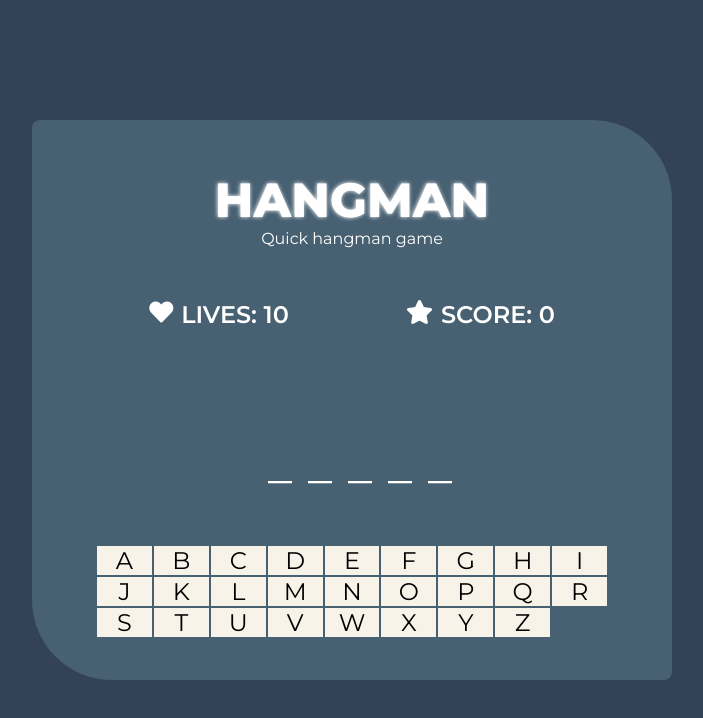
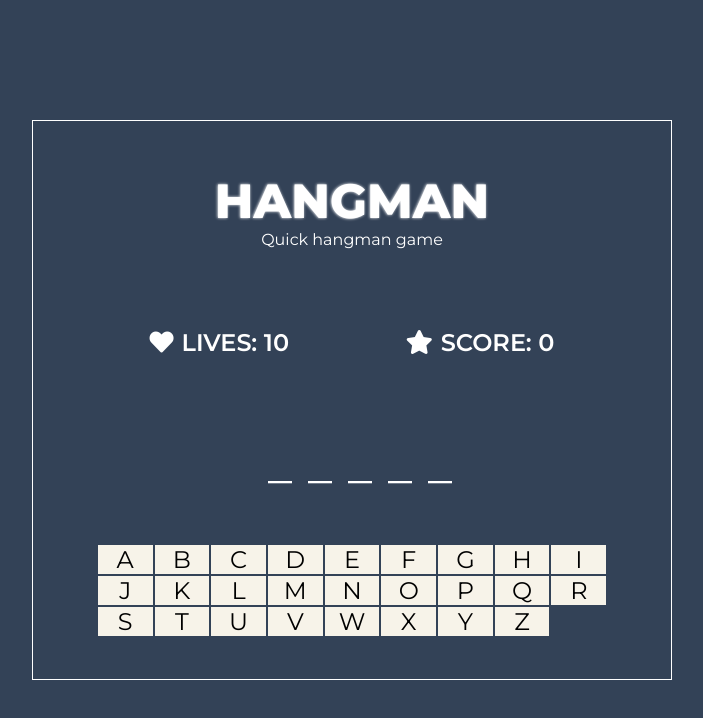
Before and after one commit to Celmaibun/hangman, a plain HTML site: page index.html in a window 1280 px wide. Shown: the whole page, without its empty margins (288-991 px from the left). Drawn offline with Linux system fonts and the light colour scheme.

Commit message:
Add files via upload

```diff
--- a/style.css
+++ b/style.css
@@ -17,8 +17,8 @@ body {
 }
 /*LOSE*/
 .lose {
-  width: 50%;
-  height: 70%;
+  width: calc(50% + 1px);
+  height: calc(70% + 1px);
   position: absolute;
   top: 50%;
   left: 50%;
@@ -26,7 +26,6 @@ body {
   display: flex;
   justify-content: center;
   align-items: center;
-  border-radius: 0.5rem 5rem 0.5rem 5rem;
   z-index: 999;
 }
 .lose-text {
@@ -64,11 +63,12 @@ body {
 .wrapper {
   width: 50%;
   height: 70%;
-  background-color: #476072;
+  /* background-color: #476072; */
   display: flex;
   flex-direction: column;
   justify-content: space-evenly;
-  border-radius: 0.5rem 5rem 0.5rem 5rem;
+  /* border-radius: 0.5rem 5rem 0.5rem 5rem; */
+  border: 1px solid #fff;
 }
 /*TITLE */
 .title {
@@ -78,7 +78,7 @@ body {
   color: #fff;
   font-size: 3rem;
   text-align: center;
-  text-shadow: -0.5px 0px 4px #fff;
+  text-shadow: -0.5px 0px 3px #fff;
   font-weight: 700;
 }
 .title-smallname {
@@ -97,9 +97,13 @@ body {
 }
 .interface-lives {
   display: flex;
+  justify-content: center;
+  align-items: center;
 }
 .interface-score {
   display: flex;
+  justify-content: center;
+  align-items: center;
 }
 .lives-text {
   margin-left: 0.5rem;
```
